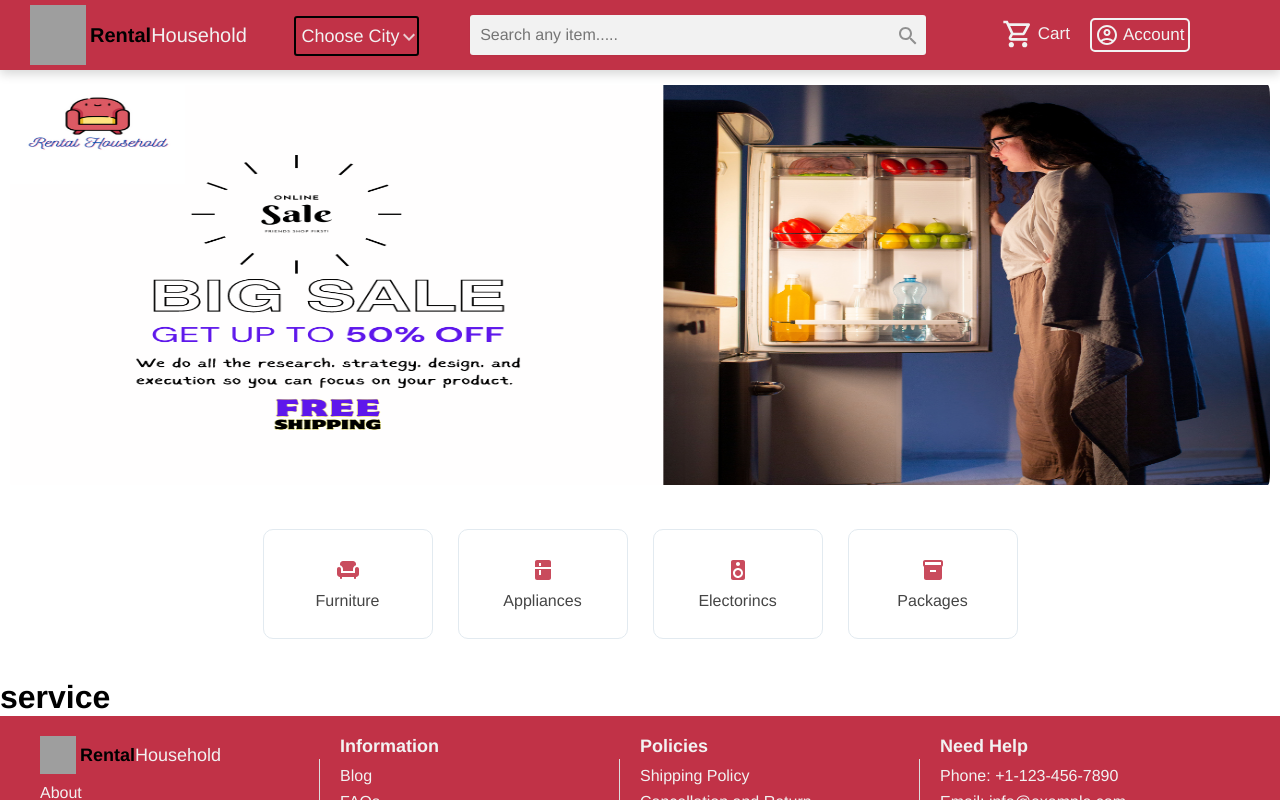
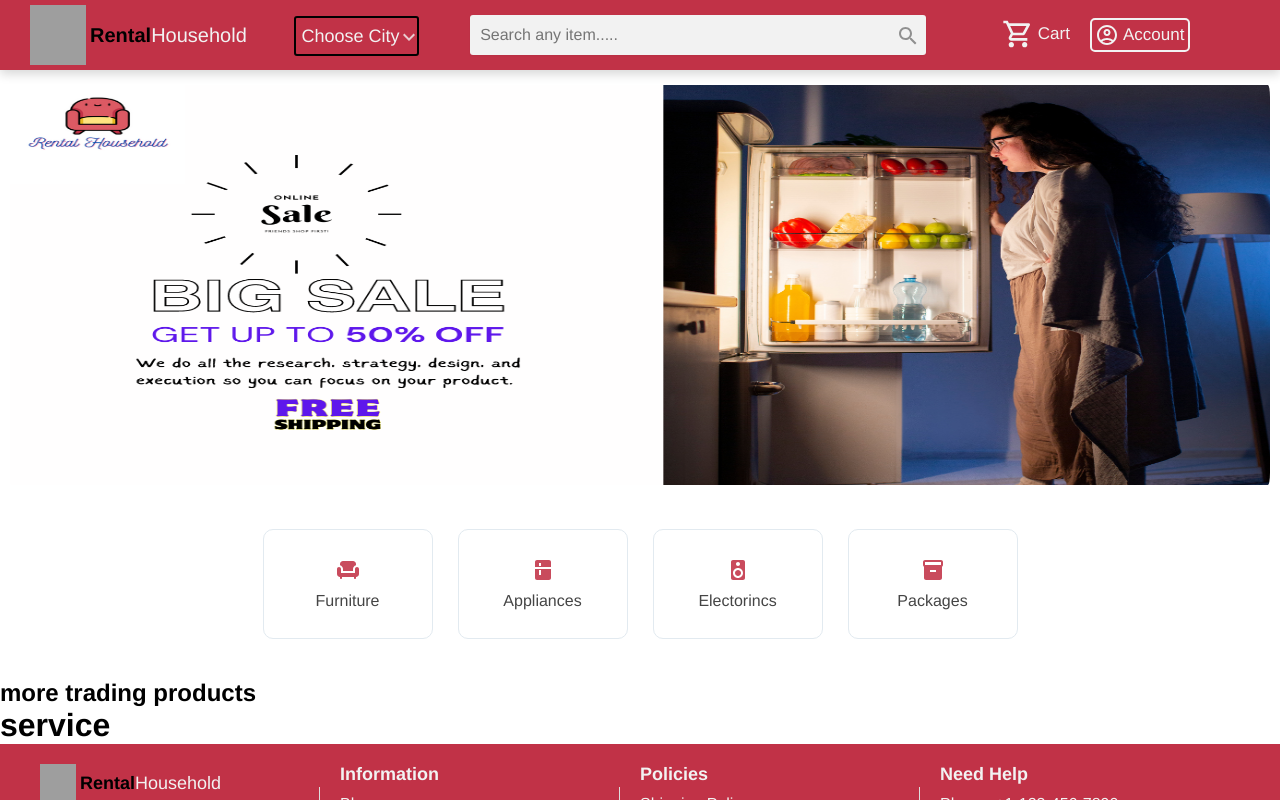
Before and after one commit to akgupta55/RentalHousehold, a React (Vite) app: page / in a window 1280 px wide. Shown: the top 800 px of the page. Built offline with nearby package versions, Linux system fonts and the light colour scheme; grey boxes are pictures that could not be loaded.

Commit message:
adding one more feature

```diff
--- a/src/Pages/Home/Home.jsx
+++ b/src/Pages/Home/Home.jsx
@@ -8,6 +8,7 @@ function Home() {
     <div className="home">
       <img src={banner} alt="" />
       <Categories />
+      <h2>more trading products</h2>
       <Services />
     </div>
   );
```
